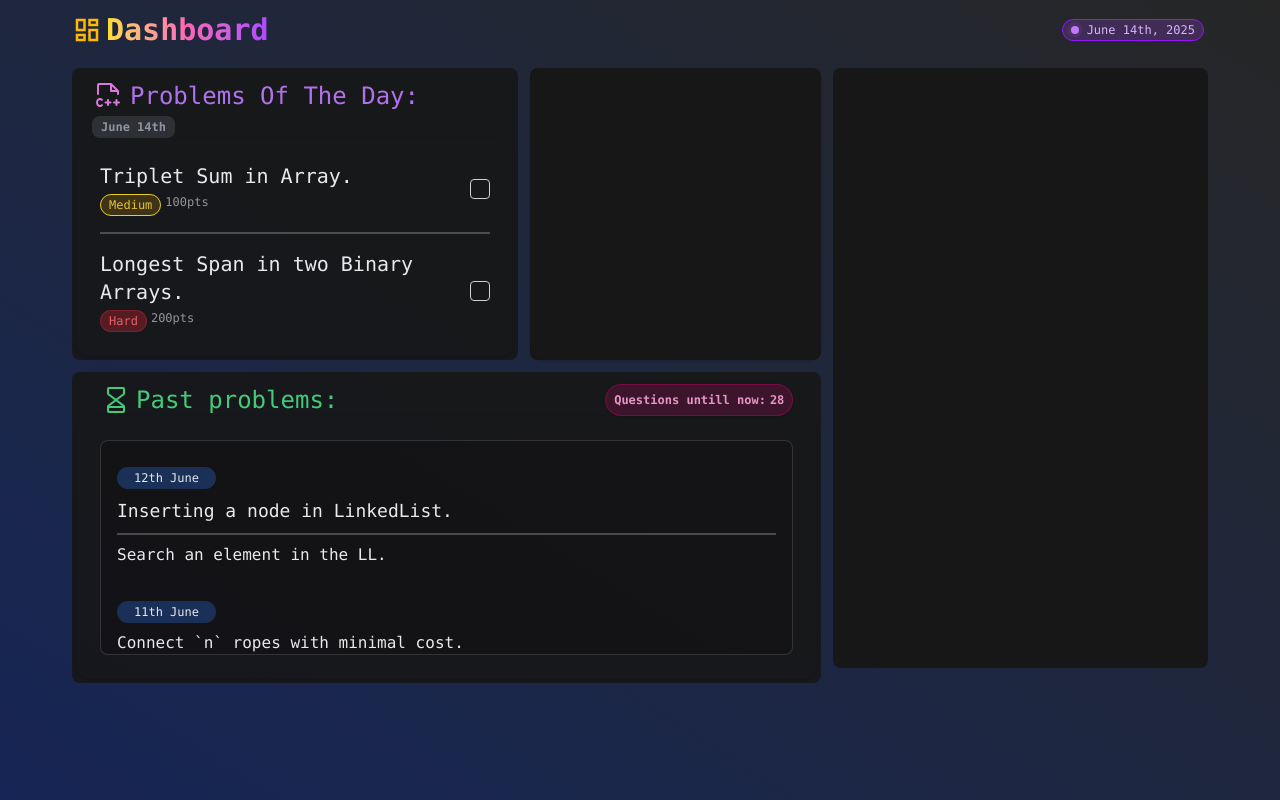
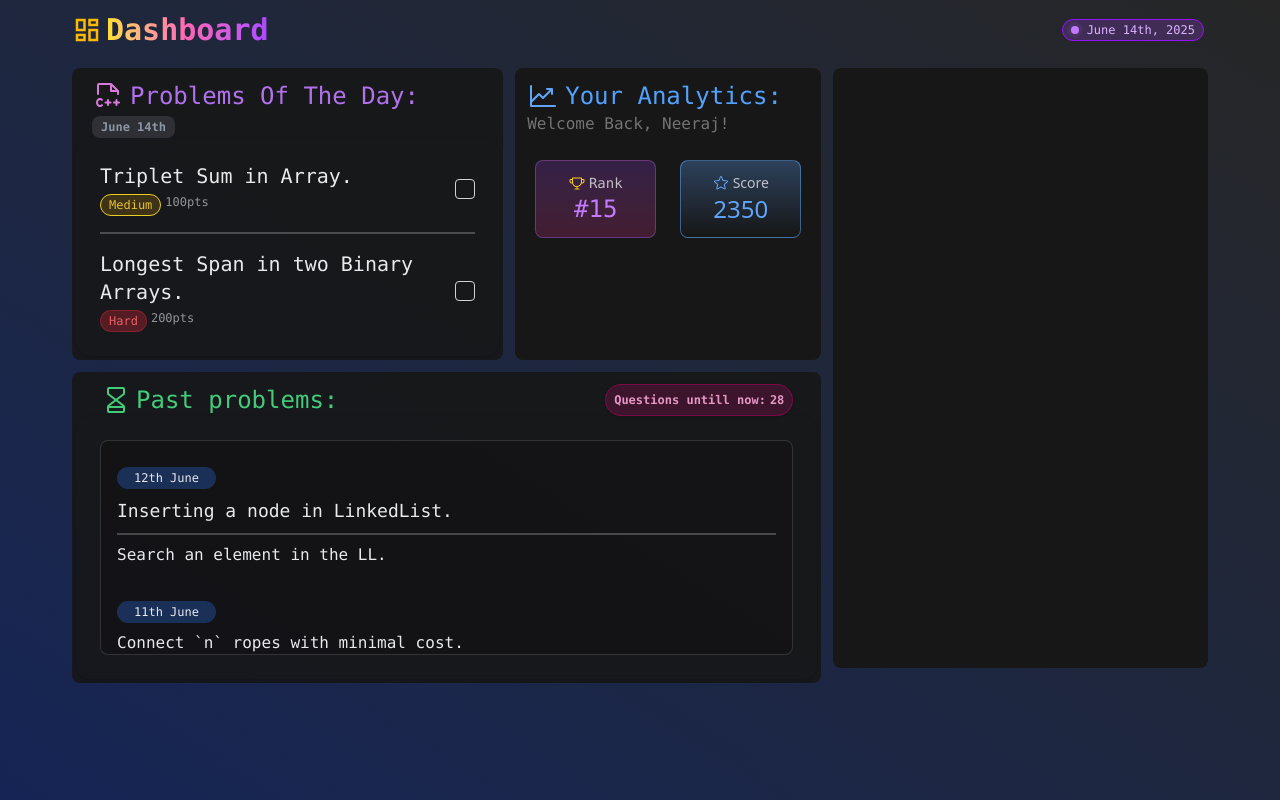
Before and after one commit to VinayyOjha/CodeCrunch, a React (Vite) app in the folder client/: page /dashboard in a window 1280 px wide. Built offline with nearby package versions, Linux system fonts and the light colour scheme.

Commit message:
analytics section

```diff
--- a/client/src/Pages/dashboarduser/dashboard/DashboardLanding.tsx
+++ b/client/src/Pages/dashboarduser/dashboard/DashboardLanding.tsx
@@ -6,6 +6,9 @@ import { motion } from "framer-motion";
 import { MdOutlineDashboard } from "react-icons/md";
 import { HourglassLowIcon } from "@phosphor-icons/react";
 import { FileCppIcon } from "@phosphor-icons/react";
+import { ChartLineUpIcon } from "@phosphor-icons/react";
+import { TrophyIcon } from "@phosphor-icons/react";
+import { StarIcon } from "@phosphor-icons/react";
 
 const DashboardLanding = () => {
   return (
@@ -49,7 +52,6 @@ const DashboardLanding = () => {
             >
               <div className="mx-4 mt-2">
                 <div className=" flex items-center gap-1.5 ">
-                  {/* <div className="h-3 w-3 rounded-full bg-purple-500"></div> */}
                   <FileCppIcon color="violet" size={32}></FileCppIcon>
                   <p className="text-purple-400 text-xl sm:text-2xl">
                     Problems Of The Day:
@@ -121,10 +123,45 @@ const DashboardLanding = () => {
             </motion.div>
 
             {/* Stats */}
-            <div className="h-full felx-1 lg:flex-4 rounded-md bg-primary border-white/15">
-              <Card className="bg-[#171717] border border-none h-full ">
+            <div className="px-3 py-3 h-full felx-1 lg:flex-4 rounded-md bg-primary border-white/15">
+              <div className="flex flex-col h-full">
+                {/* Title div */}
+                <div className="flex flex-col">
+                  <div className="flex gap-1.5">
+                    <ChartLineUpIcon
+                      color="#60A5FA"
+                      size={32}
+                    ></ChartLineUpIcon>
+                    <p className="text-blue-400 text-xl sm:text-2xl font-mono">
+                      Your Analytics:
+                    </p>
+                  </div>
+                  <p className="text-md font-mono text-neutral-500">
+                    Welcome Back, Neeraj!
+                  </p>
+                </div>
 
-              </Card>
+                {/* Stats */}
+                <div className=" flex gap-6 px-2 mt-6">
+                  {/* Rank */}
+                  <div className="py-3 text-center font-mono flex-1 rounded-md border bg-gradient-to-b from-purple-500/20 to-pink-500/20 border-purple-400/30">
+                    <div className="flex gap-1 items-center justify-center">
+                      <TrophyIcon color="#FACC15" size={16} />
+                      <p className="text-sm text-white/70">Rank</p>
+                    </div>
+                    <p className="text-purple-400 text-2xl">#15</p>
+                  </div>
+
+                  {/* Score */}
+                  <div className="py-3 text-center flex-1 rounded-md border bg-gradient-to-b from-[#60A5FA]/30  border-[#60A5FA]/50">
+                    <div className="flex gap-1 items-center justify-center">
+                      <StarIcon color="#60A5FA" size={16} />
+                      <p className="text-sm text-white/70">Score</p>
+                    </div>
+                    <p className="text-[#60A5FA] text-2xl">2350</p>
+                  </div>
+                </div>
+              </div>
             </div>
           </div>
 
```
